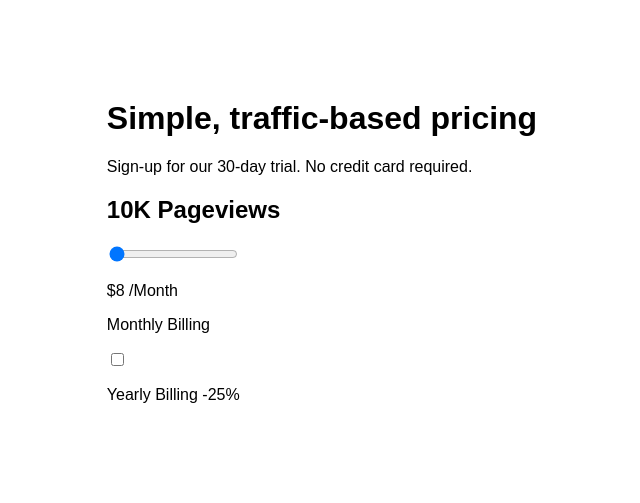
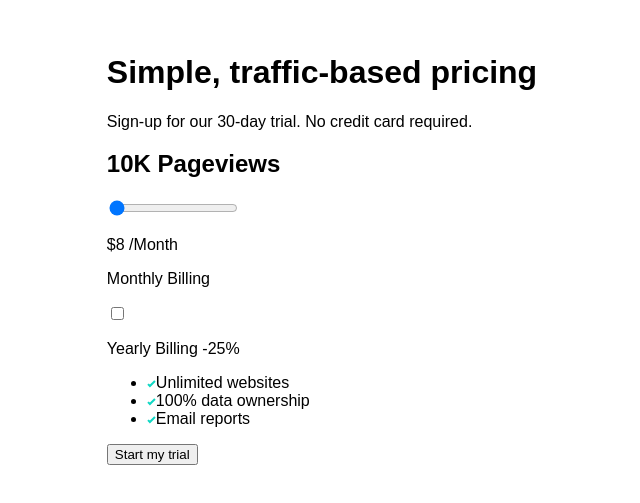
Before and after one commit to SouleymaneSy7/fem-interactive-pricing-component, a React (Vite) app: page / in a window 1280 px wide. Shown: the part 159-662 px from the top of the page, without its empty margins (318-958 px from the left). Built offline with nearby package versions, Linux system fonts and the light colour scheme.

Commit message:
refactor: create multiple component

```diff
--- a/src/App.jsx
+++ b/src/App.jsx
@@ -1,11 +1,11 @@
 import { Header } from "./components/Header";
-import { InputSlider } from "./components/InputSlider";
+import { Main } from "./components/Main";
 
 function App() {
   return (
     <>
       <Header />
-      <InputSlider />
+      <Main />
     </>
   );
 }
--- /dev/null
+++ b/src/components/Main.jsx
@@ -0,0 +1,16 @@
+import { InputSlider } from "./InputSlider";
+import { MainBtn } from "./MainBtn";
+import { MainList } from "./MainList";
+
+export const Main = () => {
+  const list = ["Unlimited websites", "100% data ownership", "Email reports"];
+  const btnProps = "Start my trial";
+
+  return (
+    <main>
+      <InputSlider />
+      <MainList list={list} />
+      <MainBtn btnProps={btnProps} />
+    </main>
+  );
+};
--- /dev/null
+++ b/src/components/MainBtn.jsx
@@ -0,0 +1,4 @@
+/* eslint-disable react/prop-types */
+export const MainBtn = ({ btnProps }) => {
+  return <button type="button">{btnProps}</button>;
+};
--- /dev/null
+++ b/src/components/MainList.jsx
@@ -0,0 +1,13 @@
+/* eslint-disable react/prop-types */
+import checkmark from "../assets/images/icon-check.svg";
+
+export const MainList = ({ list }) => {
+  const listItems = list.map((item) => (
+    <li key={item}>
+      <img src={checkmark} />
+      <span>{item}</span>
+    </li>
+  ));
+
+  return <ul> {listItems} </ul>;
+};
```
